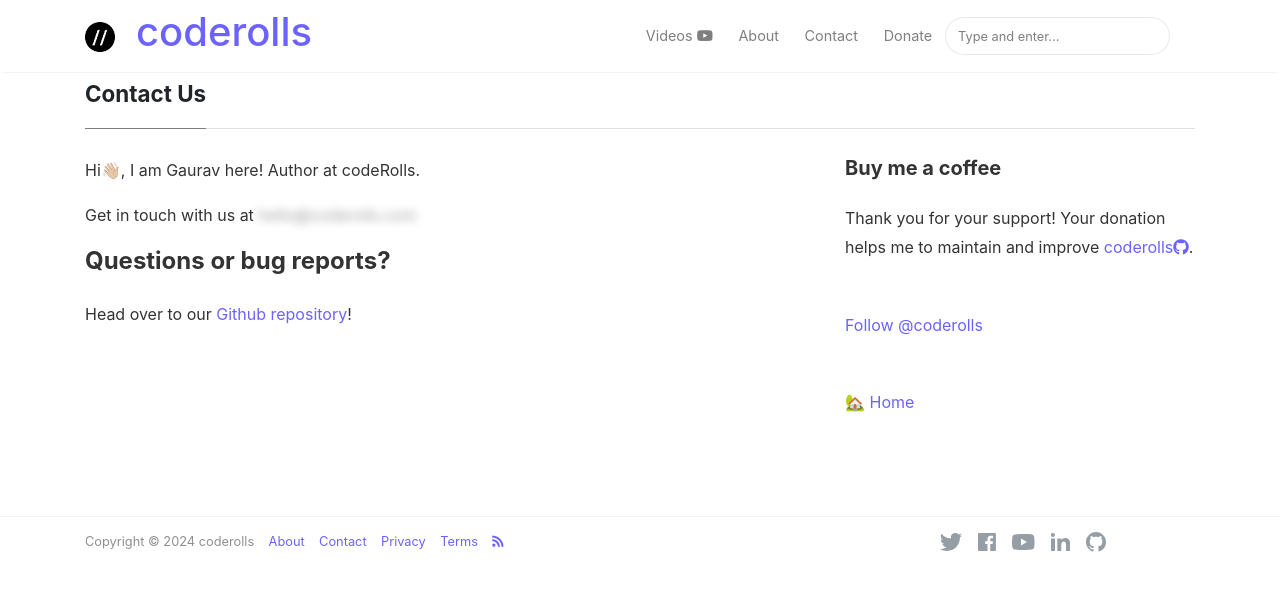
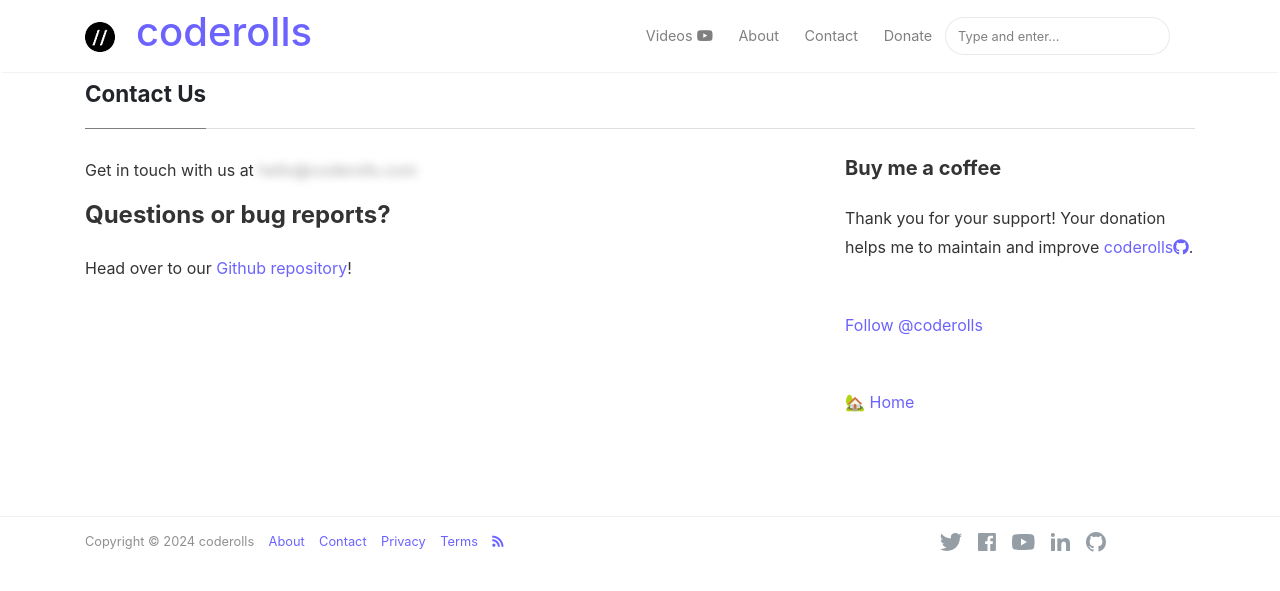
Before and after one commit to coderolls/coderolls-blog, a Jekyll site: the page built from _pages/contact.md, in a window 1280 px wide. Shown: the top 591 px of the page. Built offline with Jekyll 4.4.1, drawn with Linux system fonts in a browser that asks for light colours; nearby versions of some CDN libraries; comment, search, counter and statistics services are not loaded.

Commit message:
Update contact.md

```diff
--- a/_pages/contact.md
+++ b/_pages/contact.md
@@ -7,8 +7,6 @@ comments: false
 
 <div class="row justify-content-between">
 <div class="col-md-8 pr-5">
-
-<p>Hi👋🏼, I am Gaurav here! Author at codeRolls.</p>
 
 <p>Get in touch with us at <span class="spoiler">hello@coderolls.com</span></p>
 
```
